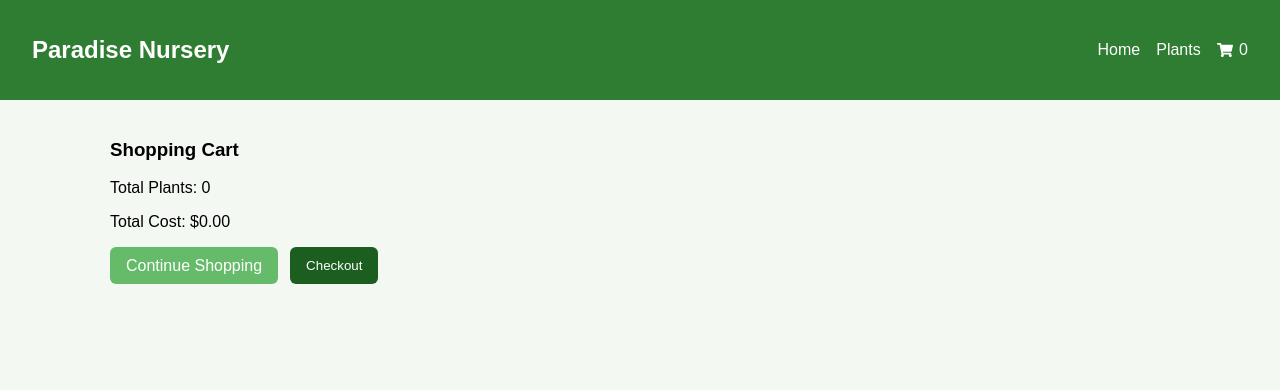
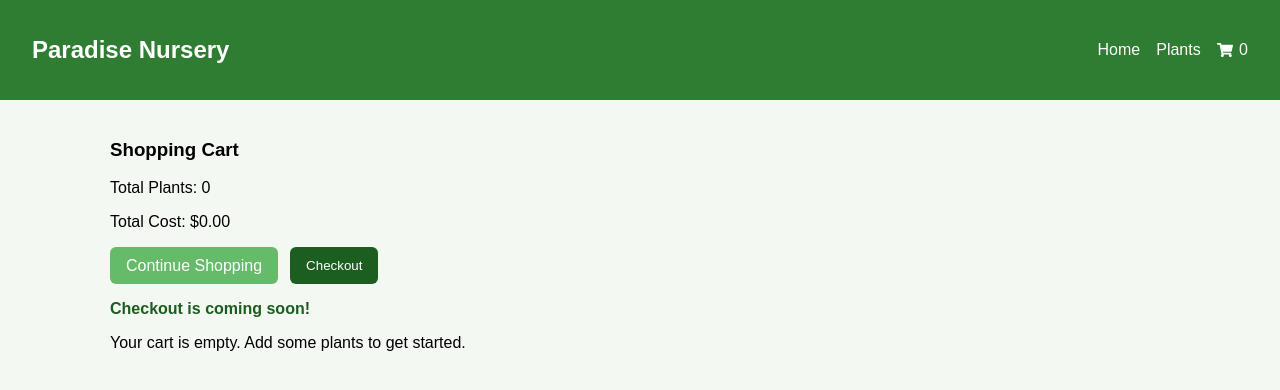
Before and after one commit to Malebatso/Paradise-Nursery-Shopping-App, a React (Vite) app: page /cart in a window 1280 px wide. Both pictures are taken after a click on the button "Checkout". Shown: the top 390 px of the page. Built offline with nearby package versions, Linux system fonts and the light colour scheme.

Commit message:
Update CartItem.jsx

```diff
--- a/src/components/CartItem.jsx
+++ b/src/components/CartItem.jsx
@@ -1,9 +1,11 @@
+import { useState } from 'react';
 import { useDispatch, useSelector } from 'react-redux';
 import { Link } from 'react-router-dom';
 import { decreaseQuantity, increaseQuantity, removeFromCart } from '../redux/CartSlice';
 
 const CartItem = () => {
   const dispatch = useDispatch();
+  const [checkoutMessage, setCheckoutMessage] = useState('');
   const cartItems = Object.values(useSelector((state) => state.cart.items));
 
   const totalItems = cartItems.reduce((sum, item) => sum + item.quantity, 0);
@@ -16,11 +18,15 @@ const CartItem = () => {
       <p>Total Cost: ${totalCost.toFixed(2)}</p>
       <div className="cart-actions">
         <Link to="/plants" className="btn">Continue Shopping</Link>
-        <button className="btn primary" onClick={() => alert('Coming Soon!')}>Checkout</button>
+        <button className="btn primary" onClick={() => setCheckoutMessage('Checkout is coming soon!')}>
+          Checkout
+        </button>
       </div>
+      {checkoutMessage && <p className="checkout-msg">{checkoutMessage}</p>}
+      {cartItems.length === 0 && <p>Your cart is empty. Add some plants to get started.</p>}
       {cartItems.map((item) => (
         <article key={item.id} className="cart-card">
-          <img src={item.image} alt={item.name} />
+          <img src={item.image} alt={item.name} loading="lazy" />
           <div>
             <h4>{item.name}</h4>
             <p>Unit Price: ${item.price.toFixed(2)}</p>
```
